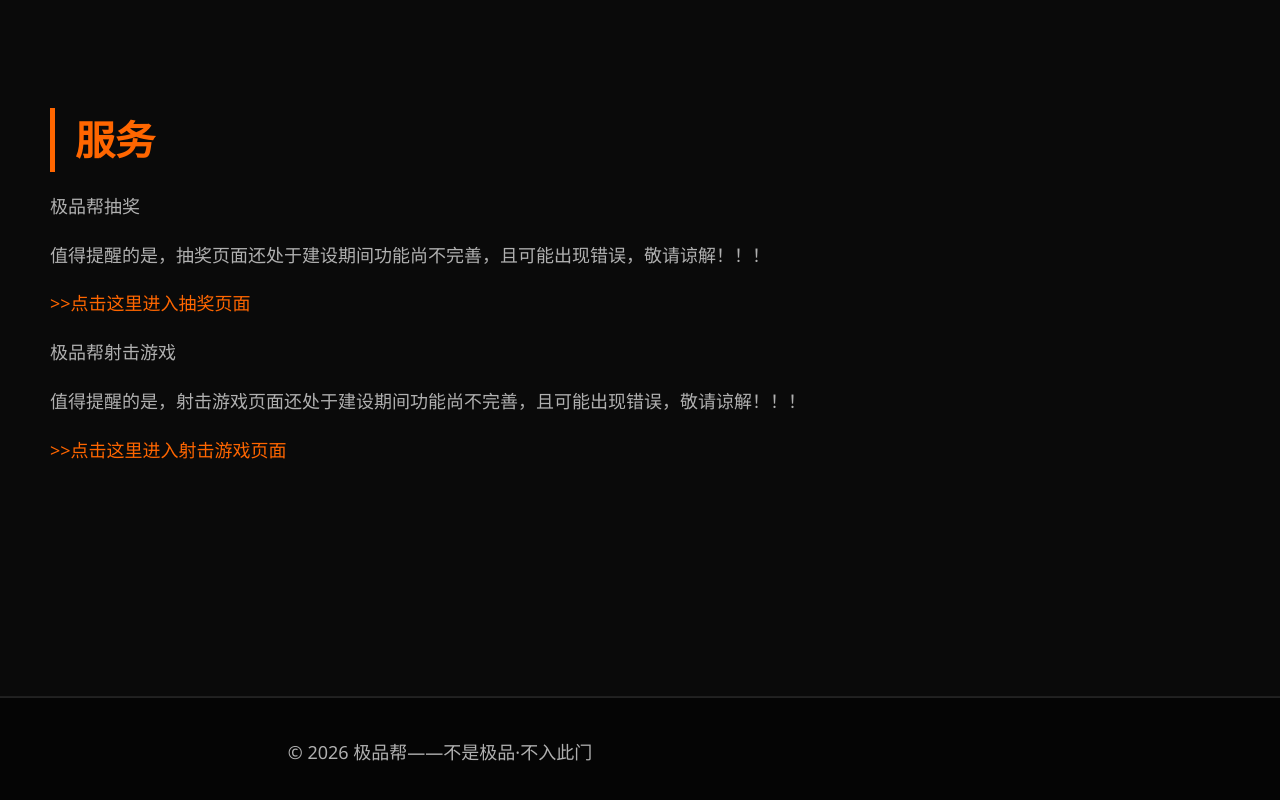
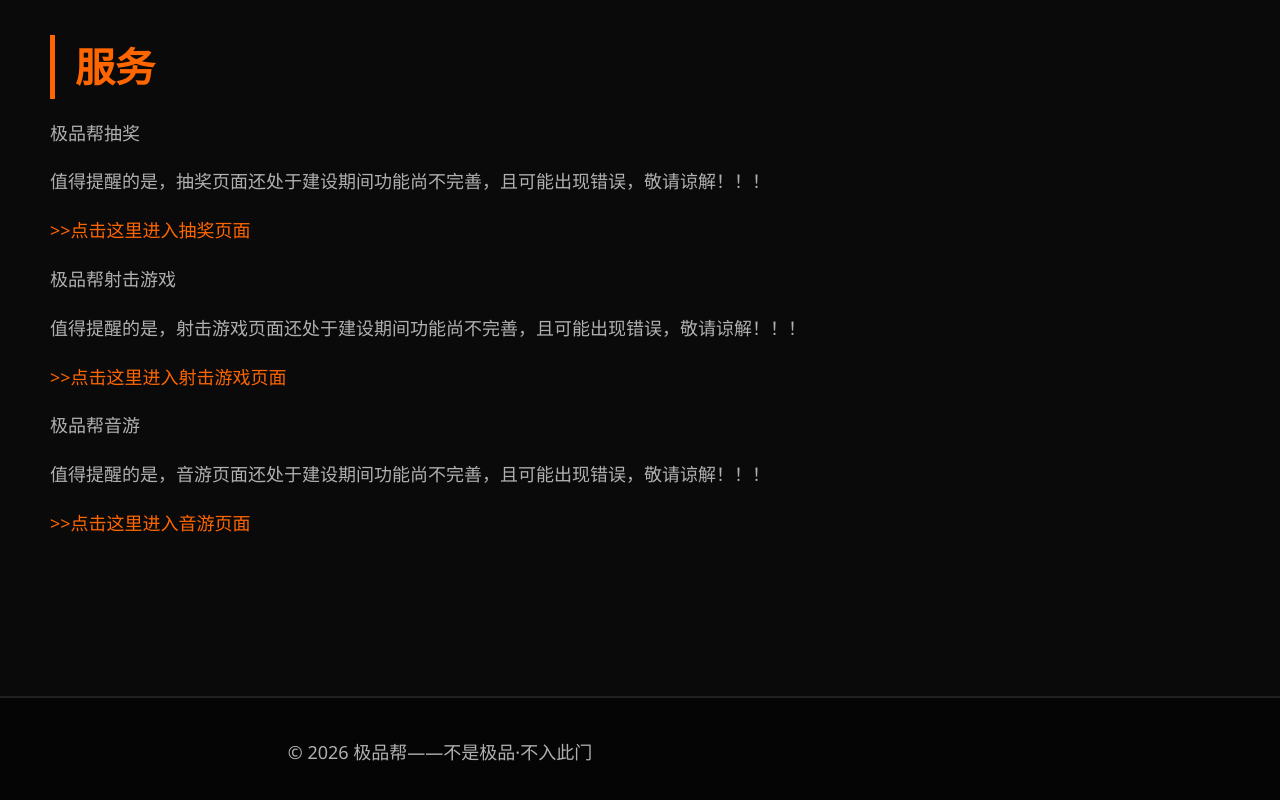
Before and after one commit to Aaronddl/JiPinBang, a plain HTML site: page index.html in a window 1280 px wide. Shown: the part 4582-5382 px from the top of the page. Drawn offline with Linux system fonts and the light colour scheme.

Commit message:
Update index.html

```diff
--- a/index.html
+++ b/index.html
@@ -362,9 +362,12 @@
             <p class="reveal">极品帮抽奖</p >
             <p class="reveal">值得提醒的是，抽奖页面还处于建设期间功能尚不完善，且可能出现错误，敬请谅解！！！</p >
             <p class="reveal"><a href="https://aaronddl.github.io/JiPinBangLottery/">>>点击这里进入抽奖页面</a ></p >
-                <p class="reveal">极品帮射击游戏</p >
+            <p class="reveal">极品帮射击游戏</p >
             <p class="reveal">值得提醒的是，射击游戏页面还处于建设期间功能尚不完善，且可能出现错误，敬请谅解！！！</p >
             <p class="reveal"><a href=" https://aaronddl.github.io/JiPinBangShotting/">>>点击这里进入射击游戏页面</a ></p >
+                <p class="reveal">极品帮音游</p >
+            <p class="reveal">值得提醒的是，音游页面还处于建设期间功能尚不完善，且可能出现错误，敬请谅解！！！</p >
+            <p class="reveal"><a href=" https://aaronddl.github.io/JiPinBangMusicGame/">>>点击这里进入音游页面</a ></p >
         </section>
     </main>
 
```
